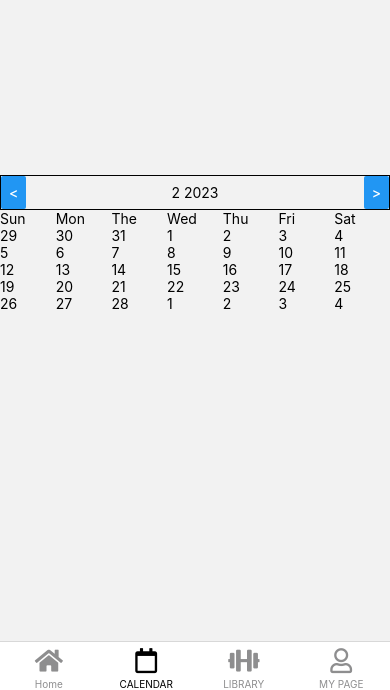
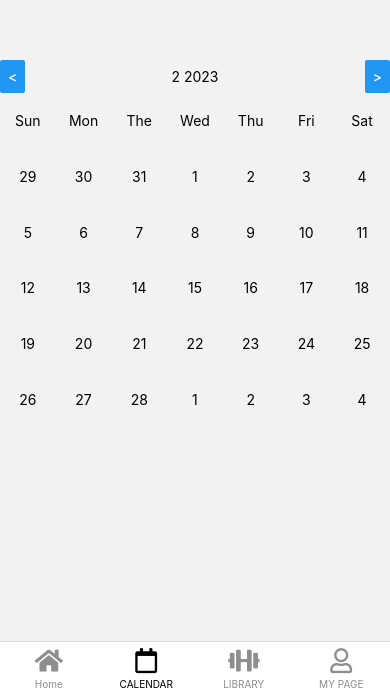
Before and after one commit to 0miiii/react-navtive-homework, a React Native app: screen /CALENDAR in a window 390 px wide. Shown: the part 154-844 px from the top of the page. Built offline with nearby package versions, Linux system fonts and the light colour scheme.

Commit message:
feat: show circle when button is clicked

```diff
--- a/components/Calendar.tsx
+++ b/components/Calendar.tsx
@@ -1,10 +1,25 @@
 import { useState } from "react";
-import { StyleSheet, Text, View, Button, Dimensions } from "react-native";
+import {
+  StyleSheet,
+  Text,
+  View,
+  Button,
+  Dimensions,
+  TouchableOpacity,
+} from "react-native";
 import getCalendar from "../utils/getCalendar";
 
-const CalendarEl: React.FC<{ el: string }> = ({ el }) => {
+const CalendarEl: React.FC<{ el: string; selected: string }> = ({
+  el,
+  selected,
+}) => {
   return (
-    <View style={styles.calendarEl}>
+    <View
+      style={[
+        styles.calendarEl,
+        selected === el && selected !== "" && styles.selected,
+      ]}
+    >
       <Text>{el}</Text>
     </View>
   );
@@ -19,7 +34,12 @@ const screenWidth = Dimensions.get("window").width;
 
 function Calendar() {
   const [selectedDate, setSelectedDate] = useState(currentDate);
+  const [selected, setSelected] = useState("");
   const calendarArr = getCalendar(selectedDate.year, selectedDate.month);
+
+  const selectedHandler = (el: string) => {
+    setSelected(el);
+  };
 
   const prevBtnDateHandler = () => {
     if (selectedDate.month <= 0) {
@@ -64,7 +84,9 @@ function Calendar() {
       </View>
       <View style={styles.calendarBody}>
         {calendarArr.map((el, idx) => (
-          <CalendarEl key={idx} el={el} />
+          <TouchableOpacity key={idx} onPress={() => selectedHandler(el)}>
+            <CalendarEl el={el} selected={selected} />
+          </TouchableOpacity>
         ))}
       </View>
     </View>
@@ -82,7 +104,6 @@ const styles = StyleSheet.create({
     flexDirection: "row",
     justifyContent: "space-between",
     alignItems: "center",
-    borderWidth: 1,
   },
   calendarBody: {
     flexDirection: "row",
@@ -90,6 +111,15 @@ const styles = StyleSheet.create({
   },
   calendarEl: {
     width: screenWidth / 7,
+    height: screenWidth / 7,
+    padding: 10,
+    alignItems: "center",
+    justifyContent: "center",
+  },
+  selected: {
+    borderWidth: 1,
+    borderRadius: screenWidth / 7 / 2,
+    borderColor: "blue",
   },
 });
 
```
